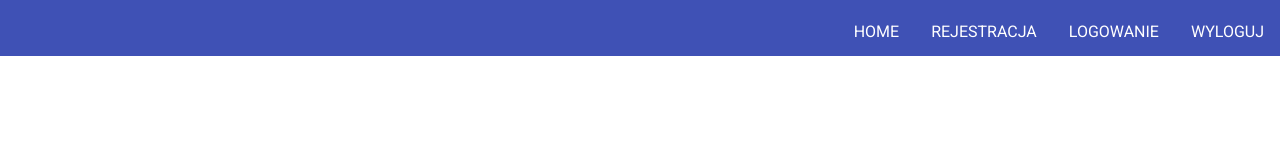
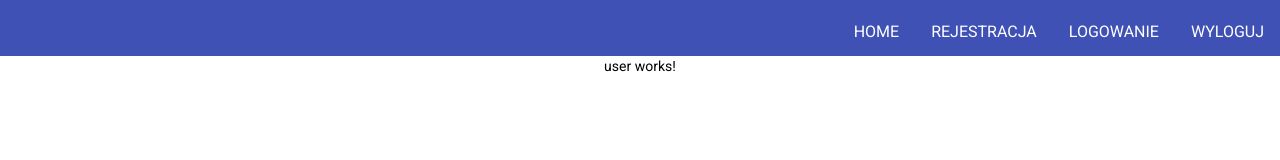
Before and after one commit to dao0dao/tournamentRegistration, an Angular app: page /user in a window 1280 px wide. Before the commit this address led to /. Shown: the top 160 px of the page. Built offline with nearby package versions, Linux system fonts and the light colour scheme.

Commit message:
add profile module

```diff
--- a/src/app/app-routing.module.ts
+++ b/src/app/app-routing.module.ts
@@ -1,6 +1,6 @@
 import { NgModule } from '@angular/core';
 import { CommonModule } from '@angular/common'
-import { Routes, RouterModule } from '@angular/router';
+import { Routes, RouterModule, PreloadAllModules } from '@angular/router';
 
 import { HomeComponent } from './pages/home/home.component';
 import { LoginComponent } from './pages/login/login.component';
@@ -11,12 +11,13 @@ const routes: Routes = [
   { path: '', component: HomeComponent },
   { path: 'register', component: RegisterComponent },
   { path: 'login', component: LoginComponent },
+  { path: 'profile', loadChildren: './profile/profile.module#ProfileModule' }
 ];
 
 @NgModule({
   imports: [
     CommonModule,
-    RouterModule.forRoot(routes)
+    RouterModule.forRoot(routes, { preloadingStrategy: PreloadAllModules })
   ],
   exports: [RouterModule]
 })
--- a/src/app/app.module.ts
+++ b/src/app/app.module.ts
@@ -18,6 +18,7 @@ import { HomeComponent } from './pages/home/home.component';
 import { RegisterComponent } from './pages/register/register.component';
 import { LoginComponent } from './pages/login/login.component';
 import { InfoComponent } from './components/info/info.component';
+import { ProfileModule} from './profile/profile.module'
 
 @NgModule({
   declarations: [
@@ -40,7 +41,8 @@ import { InfoComponent } from './components/info/info.component';
     MatFormFieldModule,
     MatInputModule,
     MatCardModule,
-    HttpClientModule
+    HttpClientModule,
+    ProfileModule
   ],
   providers: [],
   bootstrap: [AppComponent]
--- /dev/null
+++ b/src/app/profile/pages/user/user.component.html
@@ -0,0 +1 @@
+<p>user works!</p>
--- /dev/null
+++ b/src/app/profile/pages/user/user.component.ts
@@ -0,0 +1,15 @@
+import { Component, OnInit } from '@angular/core';
+
+@Component({
+  selector: 'app-user',
+  templateUrl: './user.component.html',
+  styleUrls: ['./user.component.scss']
+})
+export class UserComponent implements OnInit {
+
+  constructor() { }
+
+  ngOnInit(): void {
+  }
+
+}
--- /dev/null
+++ b/src/app/profile/profile.component.html
@@ -0,0 +1 @@
+<router-outlet></router-outlet>
--- /dev/null
+++ b/src/app/profile/profile.component.ts
@@ -0,0 +1,15 @@
+import { Component, OnInit } from '@angular/core';
+
+@Component({
+  selector: 'app-profile',
+  templateUrl: './profile.component.html',
+  styleUrls: ['./profile.component.scss']
+})
+export class ProfileComponent implements OnInit {
+
+  constructor() { }
+
+  ngOnInit(): void {
+  }
+
+}
```
Also changed, not shown: src/app/profile/profile.module.ts (added, +24 -0 lines), src/app/profile/pages/user/user.component.scss (added), src/app/profile/profile.component.scss (added).
